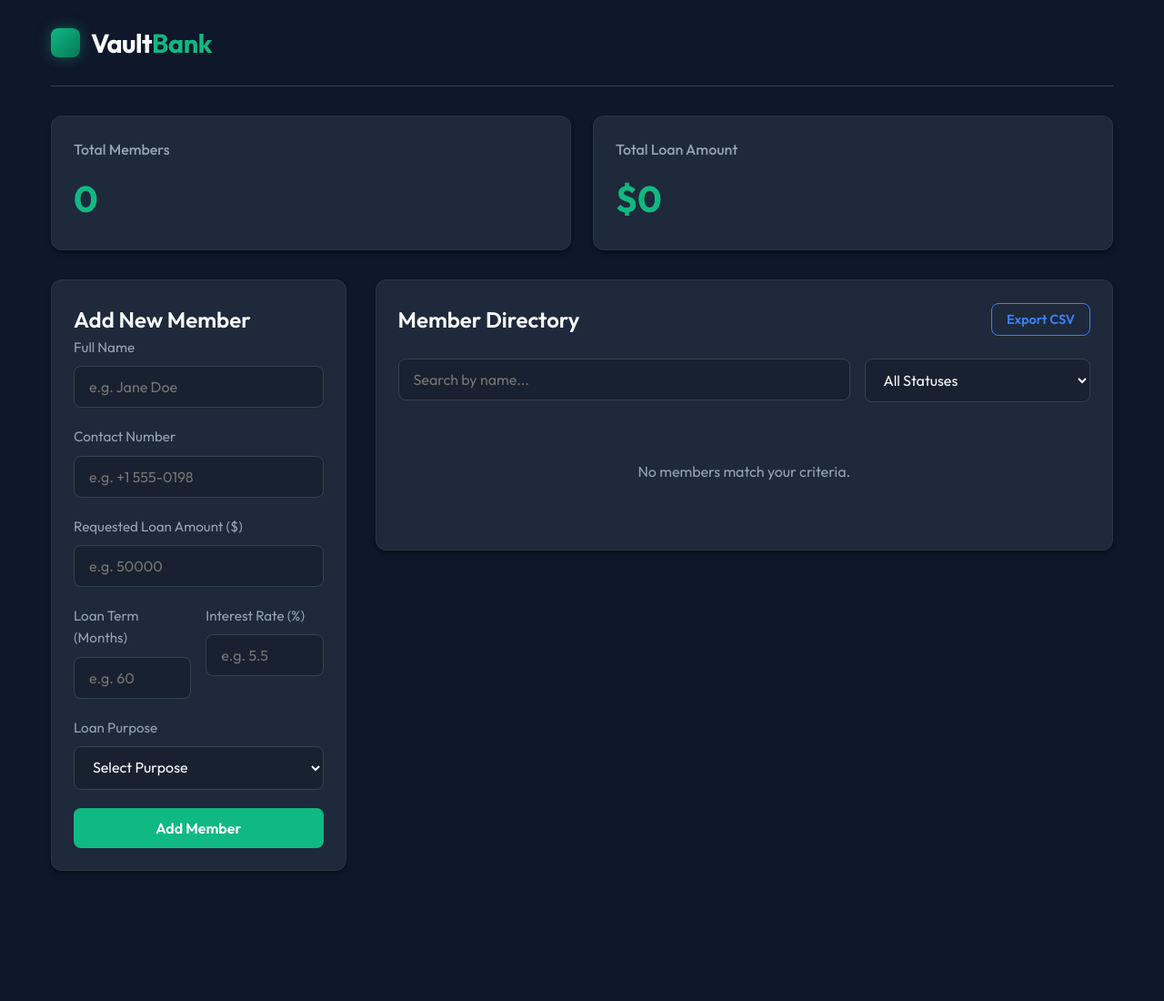
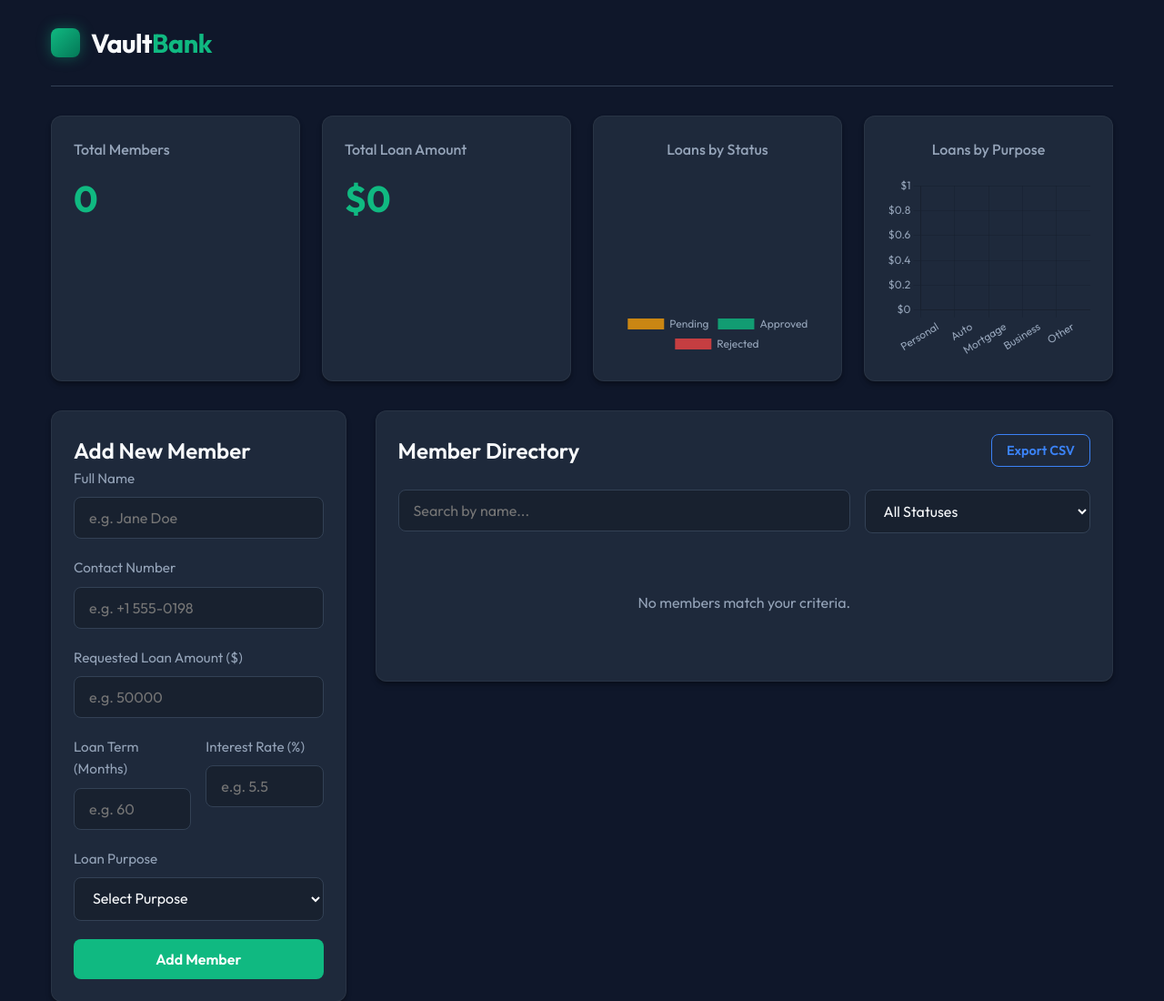
Before and after one commit to sanjaigopi1908-coder/bank, a plain HTML site: page index.html in a window 1280 px wide. Shown: the top 1100 px of the page at 91% size. Before the commit the page ends 1005 px from the top, so only its background shows below. Drawn offline with nearby package versions, Linux system fonts and the light colour scheme.

Commit message:
Add Chart.js visual analytics dashboard

```diff
--- a/app.js
+++ b/app.js
@@ -9,8 +9,15 @@ document.addEventListener('DOMContentLoaded', () => {
     const statusFilter = document.getElementById('status-filter');
     const exportBtn = document.getElementById('export-btn');
 
+    let statusChartInstance = null;
+    let purposeChartInstance = null;
+
     // State
     let members = JSON.parse(localStorage.getItem('bankMembers')) || [];
+
+    // Chart Defaults
+    Chart.defaults.color = '#94a3b8';
+    Chart.defaults.font.family = "'Outfit', sans-serif";
 
     // Initial render
     renderMembers();
@@ -133,10 +140,74 @@ document.addEventListener('DOMContentLoaded', () => {
         }).format(amount);
     }
 
-    function updateStats(filteredMembers) {
+    function updateStats() {
         totalMembersEl.textContent = members.length; // Show total members in system
         const totalLoan = members.reduce((sum, member) => sum + member.loanAmount, 0); // Show total loan of all members
         totalLoansEl.textContent = formatCurrency(totalLoan);
+        updateCharts();
+    }
+
+    function updateCharts() {
+        const statusCounts = { Pending: 0, Approved: 0, Rejected: 0 };
+        const purposeTotals = { Personal: 0, Auto: 0, Mortgage: 0, Business: 0, Other: 0 };
+
+        members.forEach(m => {
+            if (statusCounts[m.status] !== undefined) {
+                statusCounts[m.status]++;
+            }
+            if (purposeTotals[m.purpose] !== undefined) {
+                purposeTotals[m.purpose] += m.loanAmount;
+            } else {
+                purposeTotals['Other'] += m.loanAmount;
+            }
+        });
+
+        const statusCtx = document.getElementById('status-chart').getContext('2d');
+        const purposeCtx = document.getElementById('purpose-chart').getContext('2d');
+
+        if (statusChartInstance) statusChartInstance.destroy();
+        statusChartInstance = new Chart(statusCtx, {
+            type: 'doughnut',
+            data: {
+                labels: ['Pending', 'Approved', 'Rejected'],
+                datasets: [{
+                    data: [statusCounts.Pending, statusCounts.Approved, statusCounts.Rejected],
+                    backgroundColor: ['rgba(245, 158, 11, 0.8)', 'rgba(16, 185, 129, 0.8)', 'rgba(239, 68, 68, 0.8)'],
+                    borderWidth: 0
+                }]
+            },
+            options: {
+                responsive: true,
+                maintainAspectRatio: false,
+                plugins: {
+                    legend: { position: 'bottom' }
+                }
+            }
+        });
+
+        if (purposeChartInstance) purposeChartInstance.destroy();
+        purposeChartInstance = new Chart(purposeCtx, {
+            type: 'bar',
+            data: {
+                labels: Object.keys(purposeTotals),
+                datasets: [{
+                    label: 'Total Amount ($)',
+                    data: Object.values(purposeTotals),
+                    backgroundColor: 'rgba(59, 130, 246, 0.8)',
+                    borderRadius: 4
+                }]
+            },
+            options: {
+                responsive: true,
+                maintainAspectRatio: false,
+                scales: {
+                    y: { beginAtZero: true, ticks: { callback: (val) => '$' + val } }
+                },
+                plugins: {
+                    legend: { display: false }
+                }
+            }
+        });
     }
 
     function renderMembers() {
--- a/index.html
+++ b/index.html
@@ -8,6 +8,7 @@
     <link rel="preconnect" href="https://fonts.googleapis.com">
     <link rel="preconnect" href="https://fonts.gstatic.com" crossorigin>
     <link href="https://fonts.googleapis.com/css2?family=Outfit:wght@300;400;500;600;700&display=swap" rel="stylesheet">
+    <script src="https://cdn.jsdelivr.net/npm/chart.js"></script>
     <link rel="stylesheet" href="styles.css">
 </head>
 <body>
@@ -28,6 +29,18 @@
                 <div class="card stat-card">
                     <h3>Total Loan Amount</h3>
                     <p class="stat-value" id="total-loans">$0</p>
+                </div>
+                <div class="card chart-card">
+                    <h3>Loans by Status</h3>
+                    <div class="chart-container">
+                        <canvas id="status-chart"></canvas>
+                    </div>
+                </div>
+                <div class="card chart-card">
+                    <h3>Loans by Purpose</h3>
+                    <div class="chart-container">
+                        <canvas id="purpose-chart"></canvas>
+                    </div>
                 </div>
             </section>
 
--- a/styles.css
+++ b/styles.css
@@ -105,6 +105,20 @@ body {
     font-size: 2.5rem;
     font-weight: 700;
     color: var(--primary-color);
+}
+
+.chart-card h3 {
+    font-size: 1rem;
+    color: var(--text-muted);
+    font-weight: 500;
+    margin-bottom: 1rem;
+    text-align: center;
+}
+
+.chart-container {
+    position: relative;
+    height: 200px;
+    width: 100%;
 }
 
 /* Forms */
```
